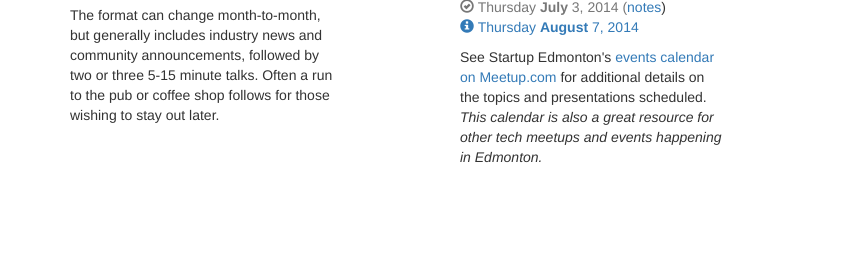
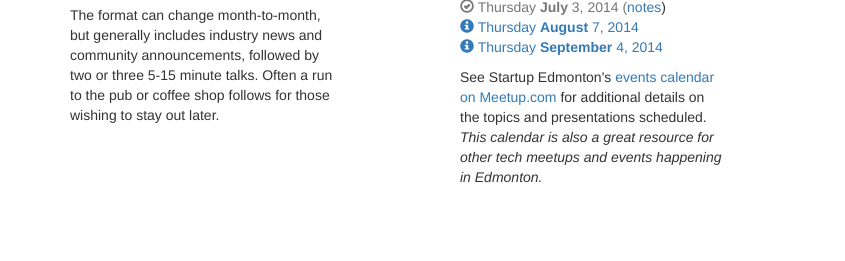
Before and after one commit to ExchangeJS/exchangejs-org, a plain HTML site: page index.html in a window 1280 px wide. Shown: the part 763-1024 px from the top of the page, 0-845 px from the left. Drawn offline with nearby package versions, Linux system fonts and the light colour scheme.

Commit message:
Add September meetup

```diff
--- a/index.html
+++ b/index.html
@@ -148,6 +148,11 @@
                 <span class="glyphicon glyphicon-info-sign"></span> Thursday <strong>August</strong> 7, 2014
               </a>
             </li>
+              <a href="http://www.meetup.com/startupedmonton/events/qgdfzjysmbgb/">
+                <span class="glyphicon glyphicon-info-sign"></span> Thursday <strong>September</strong> 4, 2014
+              </a>
+            </li>
+
           </ul>
           <p>
             See Startup Edmonton's <a href="http://www.meetup.com/startupedmonton/events/calendar/">events calendar on Meetup.com</a>
```
